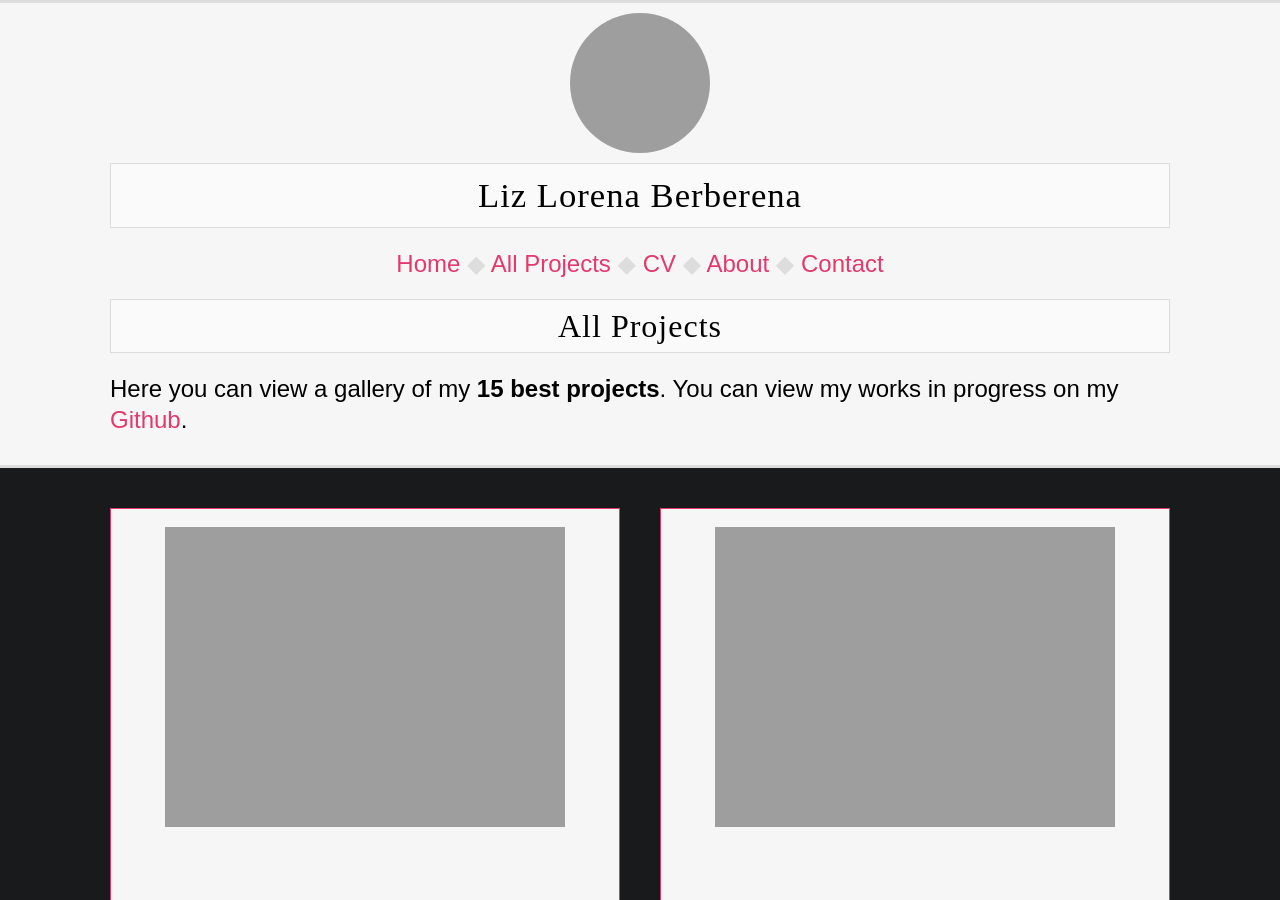
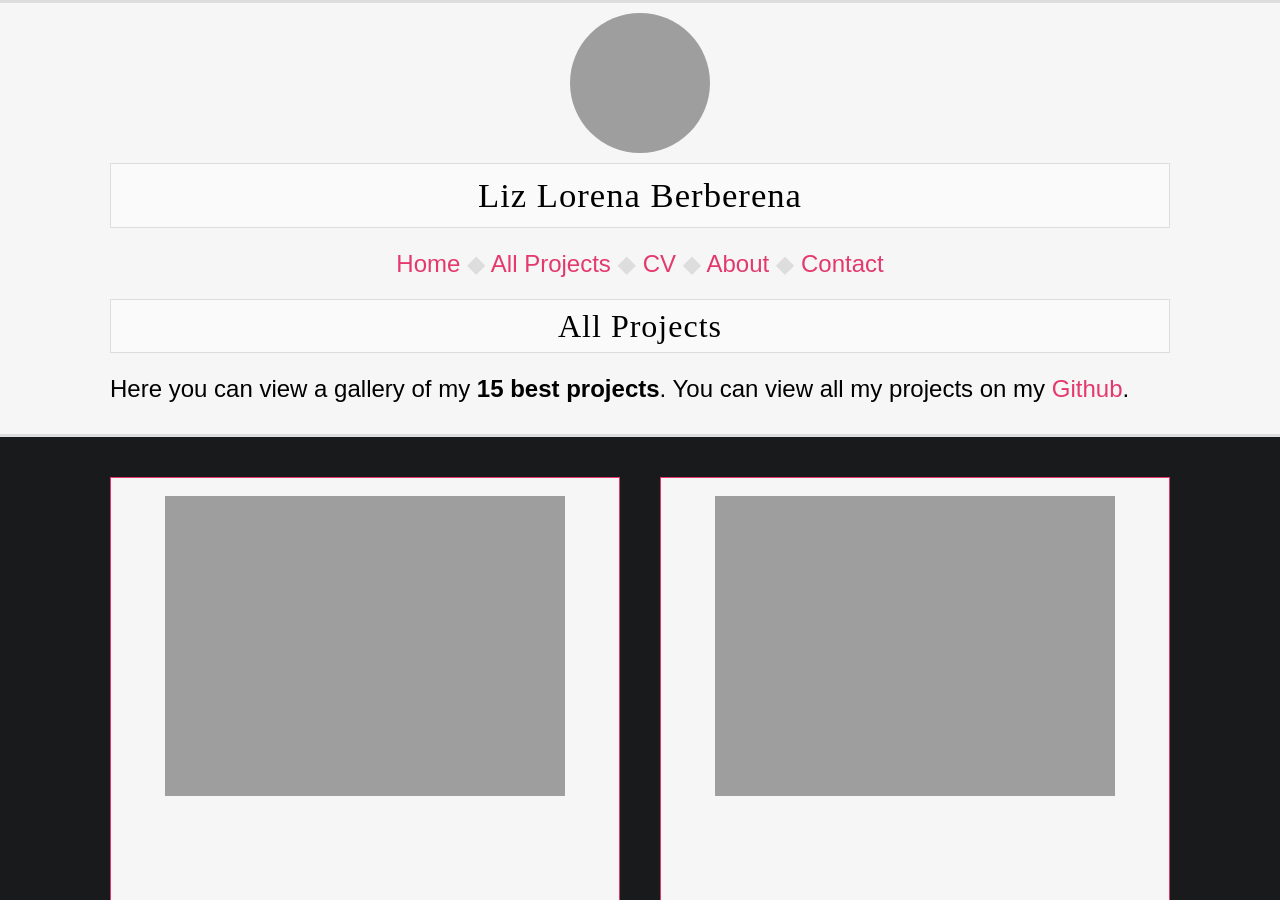
Before and after one commit to liz-lorena/2020, a Jekyll site: the page built from projects/index.html, in a window 1280 px wide and 900 px high. Built offline with Jekyll 4.4.1, drawn with Linux system fonts in a browser that asks for light colours.

Commit message:
Update index.html

```diff
--- a/projects/index.html
+++ b/projects/index.html
@@ -13,4 +13,4 @@
             {% assign counter = counter | plus: 1 %}
             {% endfor %}
 
-	<strong>{{ counter }} best projects</strong>. You can view my works in progress on my <a href="https://github.com/cozymaus" target="_blank">Github</a>.</p>
+	<strong>{{ counter }} best projects</strong>. You can view all my projects on my <a href="https://github.com/cozymaus" target="_blank">Github</a>.</p>
```
